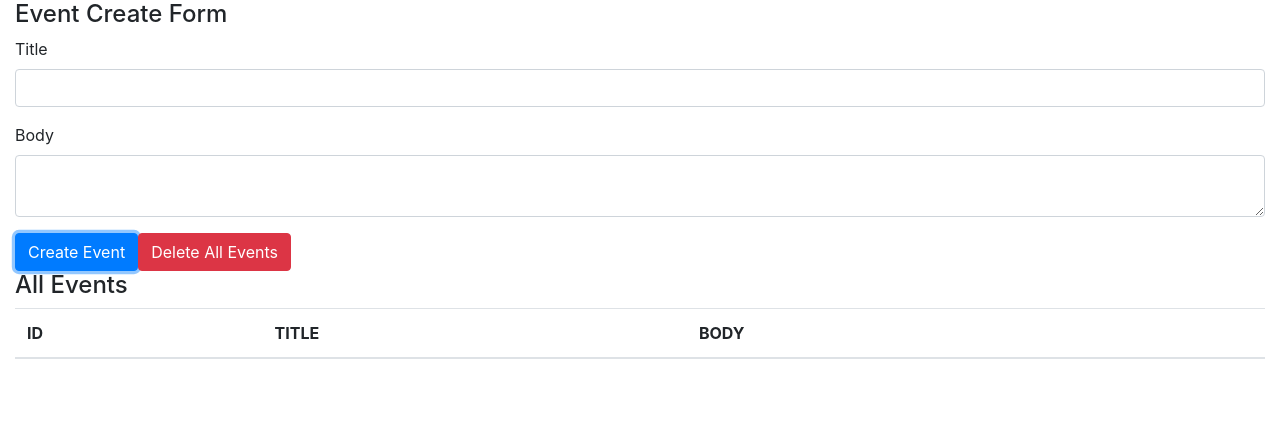
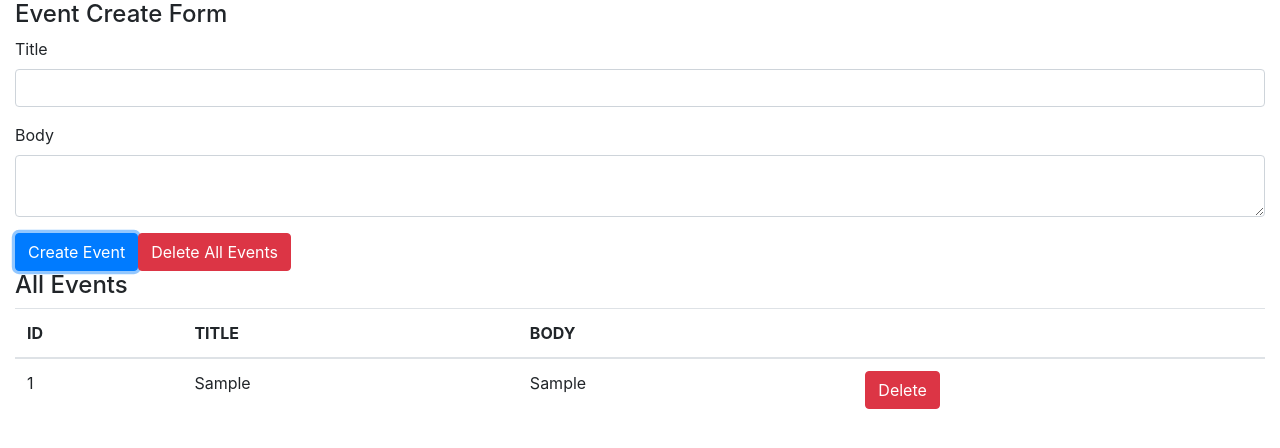
Before and after one commit to kazufoot21/react-hooks-101, a React (Create React App) app: page / in a window 1280 px wide. Both pictures are taken after typing "Sample", "Sample" into the empty fields and a click on the button "Create Event". Shown: the top 448 px of the page. Built offline with nearby package versions, Linux system fonts and the light colour scheme.

Commit message:
display events, refactor and implement rmove event button

```diff
--- a/src/components/App.js
+++ b/src/components/App.js
@@ -1,6 +1,7 @@
 import React, {useReducer, useState} from 'react';
 import 'bootstrap/dist/css/bootstrap.min.css';
 import {events} from '../reducer';
+import Event from './Event';
 
 const App = () => {
     const [state, dispatch] = useReducer(events, []);
@@ -58,7 +59,11 @@
                         <th></th>
                     </tr>
                 </thead>
-                <tbody></tbody>
+                <tbody>
+                    {state.map((event, index) => (
+                        <Event key={index} event={event} dispatch={dispatch} />
+                    ))}
+                </tbody>
             </table>
         </div>
     );
--- /dev/null
+++ b/src/components/Event.js
@@ -0,0 +1,30 @@
+import React from 'react';
+
+const Event = ({event, dispatch}) => {
+    const id = event.id;
+    const handleClickDeleteButton = (e) => {
+        e.preventDefault();
+        dispatch({
+            type: 'DELETE_EVENT',
+            id,
+        });
+    };
+    return (
+        <tr>
+            <td>{id}</td>
+            <td>{event.title}</td>
+            <td>{event.body}</td>
+            <td>
+                <button
+                    type="button"
+                    className="btn btn-danger"
+                    onClick={handleClickDeleteButton}
+                >
+                    Delete
+                </button>
+            </td>
+        </tr>
+    );
+};
+
+export default Event;
--- a/src/reducer/index.js
+++ b/src/reducer/index.js
@@ -20,7 +20,7 @@
             const id = length === 0 ? 1 : state[length - 1].id + 1;
             return [...state, {id, ...event}];
         case 'DELETE_EVENT':
-            return state;
+            return state.filter((event) => event.id !== action.id);
         case 'DELETE_ALL_EVENT':
             return [];
         default:
```
